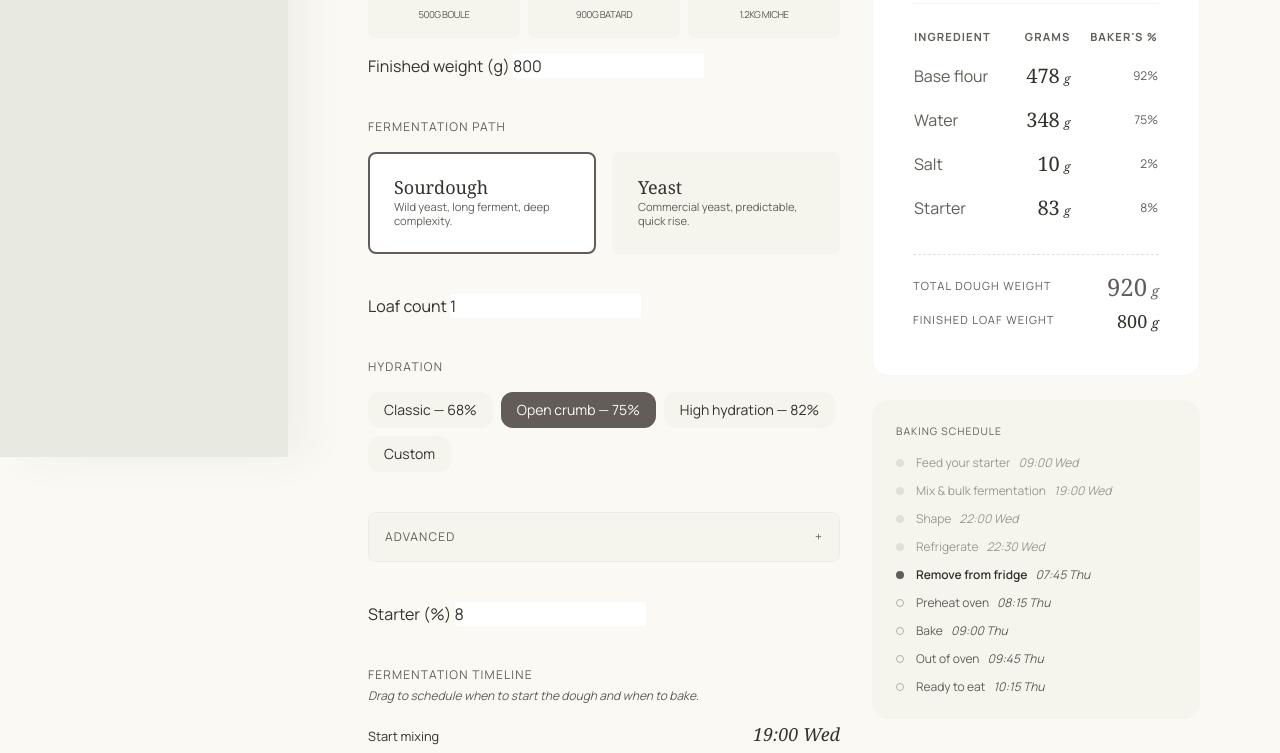
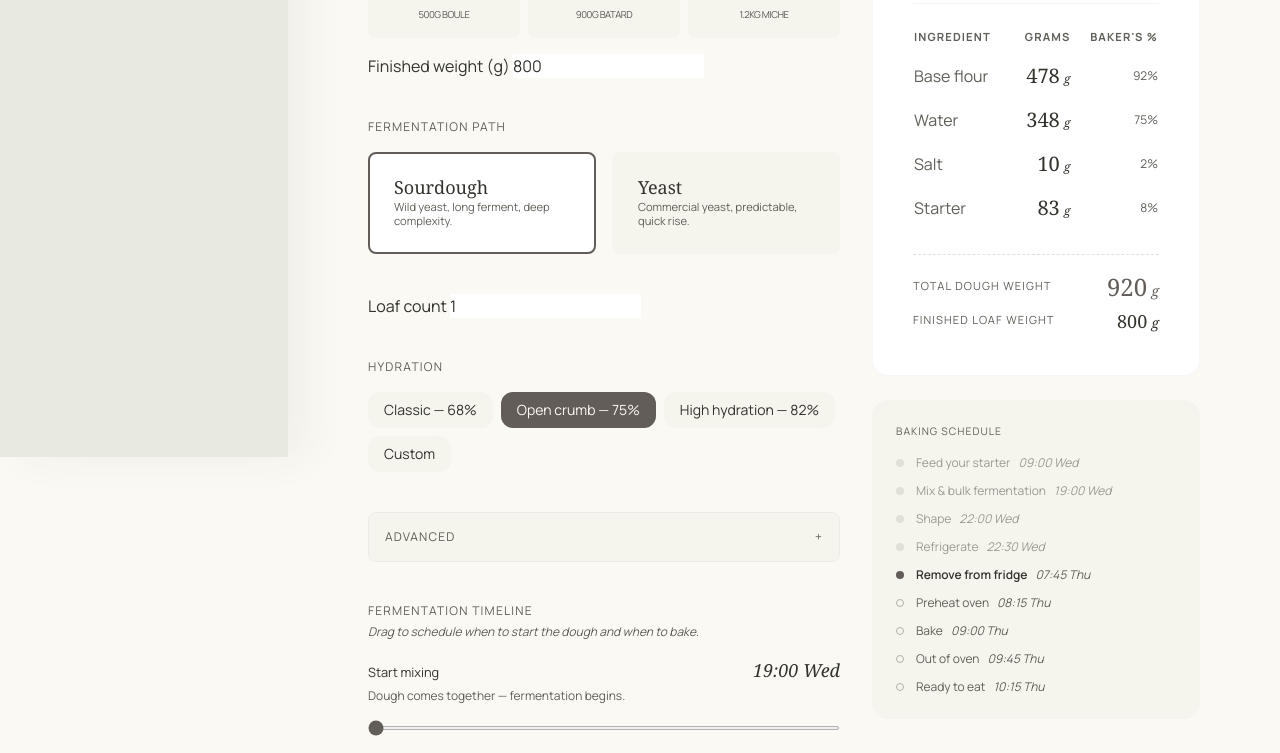
Before and after one commit to nymann/bakers-percentage, a React (Vite) app: page / in a window 1280 px wide. Shown: the part 343-1096 px from the top of the page. Built offline with nearby package versions, Linux system fonts and the light colour scheme.

Commit message:
Move Starter % into the Advanced disclosure
In sourdough mode the timeline slider drives starter %, so the field is
now a derived readout plus override escape hatch — the textbook Advanced
placement. Grouping it with starter hydration and dough temperature also
de-clutters the primary flow.

```diff
--- a/src/adapters/driving/planning/EditorialPlanningView.tsx
+++ b/src/adapters/driving/planning/EditorialPlanningView.tsx
@@ -208,18 +208,15 @@ export function EditorialPlanningView() {
                   clampNote={clampNotes.doughTemperature}
                   resetKey={leavingType}
                 />
+                <StarterPercentField
+                  percent={starterPercent}
+                  onChange={handleStarterPercentChange}
+                  clampNote={clampNotes.starterPercent}
+                  resetKey={leavingType}
+                />
               </>
             )}
           </Disclosure>
-
-          {showSourdoughAdvanced && (
-            <StarterPercentField
-              percent={starterPercent}
-              onChange={handleStarterPercentChange}
-              clampNote={clampNotes.starterPercent}
-              resetKey={leavingType}
-            />
-          )}
 
           {leavingType === 'yeast' && (
             <BakeTimeField
```
Also changed, not shown: 1 other file (tests, documents, lock files or other folders).
